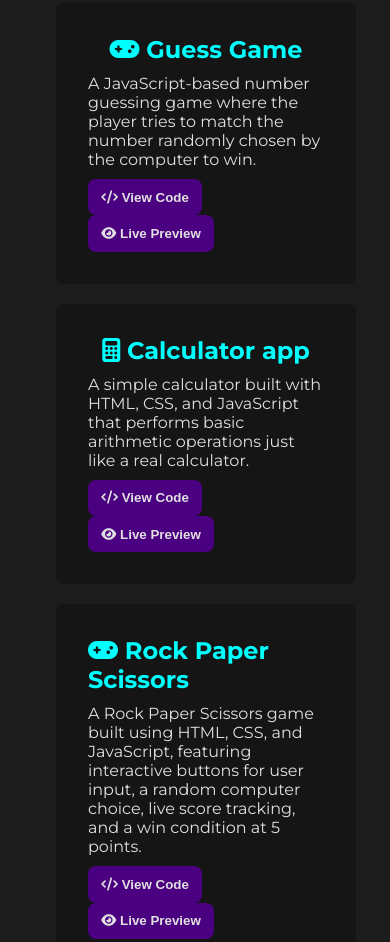
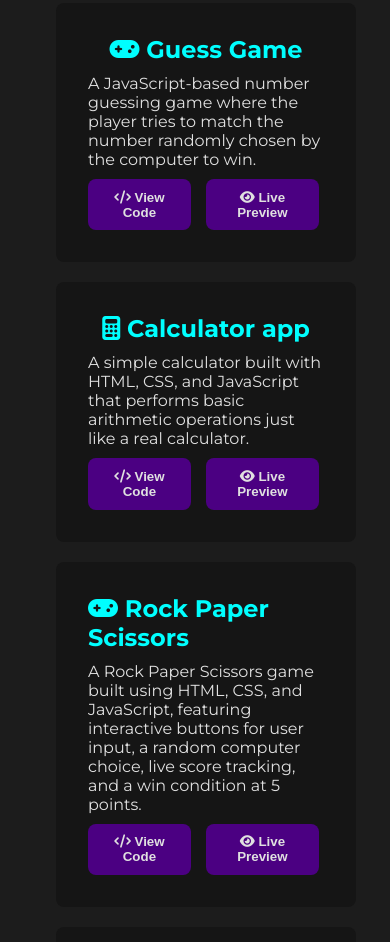
Before and after one commit to sahilkhan-777/portfolio, a plain HTML site: page index.html in a window 390 px wide. Shown: the part 1456-2398 px from the top of the page. Drawn offline with Linux system fonts and the light colour scheme.

Commit message:
fix button positioning in projects section

```diff
--- a/style.css
+++ b/style.css
@@ -354,6 +354,10 @@ footer a:hover{
         width: 100%;
         padding: 35px;
     }
+    .projects .project-item .btn-container{
+        display: flex;
+        gap: 10px;
+    }
 }
 @media (max-width: 703px){
     .hero{
@@ -362,4 +366,8 @@ footer a:hover{
     #header ul{
         visibility: hidden;
     }
+    .projects .project-item .btn-container{
+        display: flex;
+        gap: 10px;
+    }
 }
```
